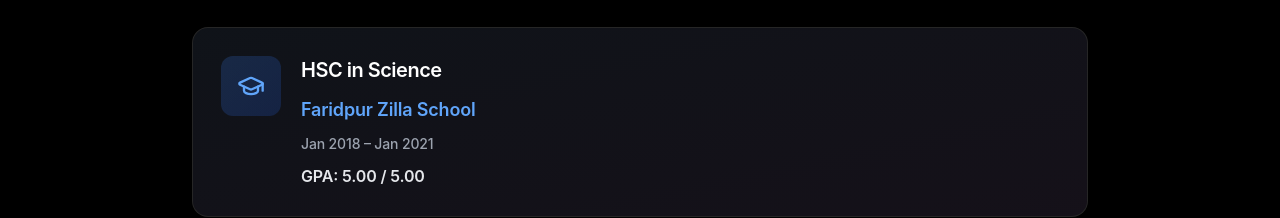
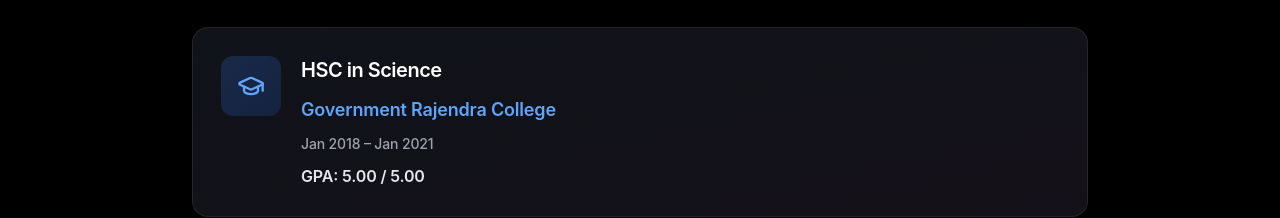
Before and after one commit to turjo25/My_Portfolio, a Next.js app: page / in a window 1280 px wide. Shown: the part 3627-3845 px from the top of the page. Built offline with nearby package versions, Linux system fonts and the light colour scheme; no server answers.

Commit message:
updated education data

```diff
--- a/data/constants.ts
+++ b/data/constants.ts
@@ -84,7 +84,7 @@
   },
   {
     degree: "HSC in Science",
-    institution: "Faridpur Zilla School",
+    institution: "Government Rajendra College",
     period: "Jan 2018 – Jan 2021",
     grade: "GPA: 5.00 / 5.00",
   },
```
